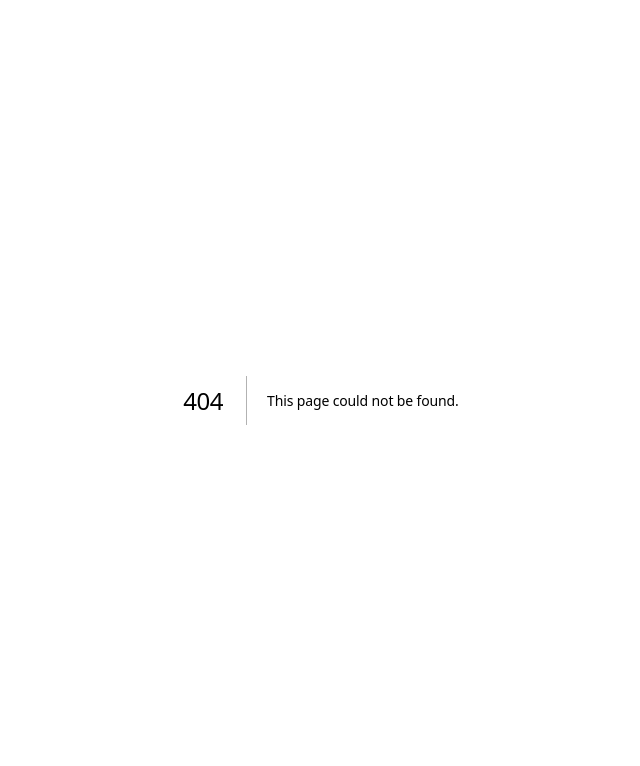
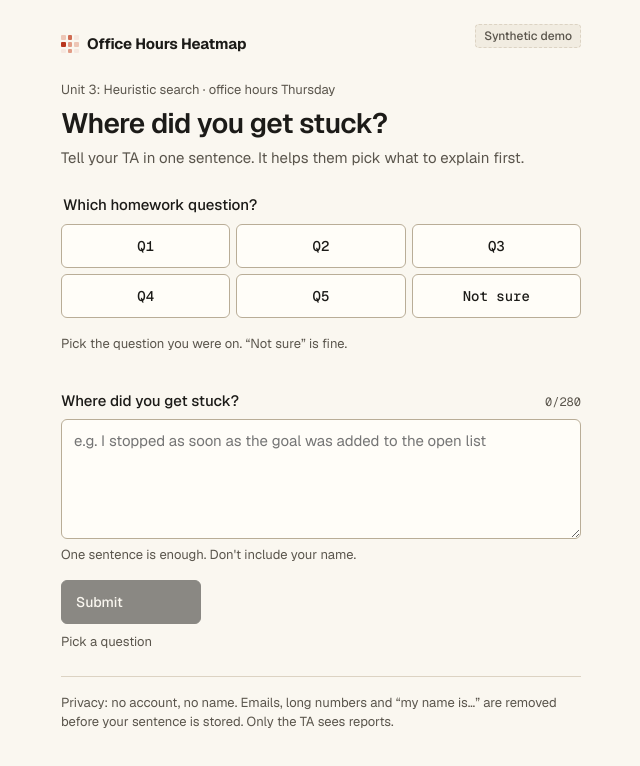
Before and after one commit to RealCloudyPanda/SLAY-HACKS, a Next.js app: page /submit in a window 1280 px wide. Before the commit this address had no page. Shown: the top 766 px of the page, without its empty margins (319-959 px from the left). Built offline with nearby package versions, Linux system fonts and the light colour scheme.

Commit message:
feat: build student submit page

```diff
--- /dev/null
+++ b/src/app/submit/page.tsx
@@ -0,0 +1,26 @@
+import { SubmitForm } from "@/components/SubmitForm";
+import { Wordmark } from "@/components/Wordmark";
+import { UNIT_NAME } from "@/domain/questions";
+
+export const metadata = { title: "Where did you get stuck? · Office Hours Heatmap" };
+
+export default function SubmitPage() {
+  return (
+    <main className="submit-wrap">
+      <div className="spread">
+        <Wordmark />
+        <span className="tag tag-synthetic">Synthetic demo</span>
+      </div>
+      <div className="stack" style={{ gap: 8 }}>
+        <p className="small muted">{UNIT_NAME} · office hours Thursday</p>
+        <h1 style={{ fontSize: 28 }}>Where did you get stuck?</h1>
+        <p className="muted">Tell your TA in one sentence. It helps them pick what to explain first.</p>
+      </div>
+      <SubmitForm />
+      <p className="small muted rule-top" style={{ paddingTop: 16 }}>
+        Privacy: no account, no name. Emails, long numbers and &ldquo;my name is…&rdquo; are removed before your sentence is
+        stored. Only the TA sees reports.
+      </p>
+    </main>
+  );
+}
--- /dev/null
+++ b/src/components/SubmitForm.tsx
@@ -0,0 +1,119 @@
+"use client";
+
+import { useMutation } from "@tanstack/react-query";
+import { useId, useRef, useState } from "react";
+import { QUESTIONS } from "@/domain/questions";
+import type { QuestionId } from "@/domain/types";
+import { useTRPC } from "@/trpc/client";
+
+const MIN = 10;
+const MAX = 280;
+
+export function SubmitForm() {
+  const trpc = useTRPC();
+  const [questionId, setQuestionId] = useState<QuestionId | null>(null);
+  const [text, setText] = useState("");
+  const [done, setDone] = useState(false);
+  const textId = useId();
+  const hintId = useId();
+  const ref = useRef<HTMLTextAreaElement>(null);
+  const submit = useMutation(trpc.report.submit.mutationOptions({ onSuccess: () => setDone(true) }));
+
+  const len = text.trim().length;
+  const valid = !!questionId && len >= MIN && len <= MAX;
+  const prompt = QUESTIONS.find((q) => q.id === questionId)?.prompt;
+
+  if (done) {
+    return (
+      <div className="success" role="status">
+        <h2>Thanks. Your TA will see it before office hours.</h2>
+        <p className="small muted">
+          Your sentence was stored without your name. You won&apos;t see how it was grouped; that&apos;s for the TA to decide
+          what to explain.
+        </p>
+        <div>
+          <button
+            className="btn"
+            onClick={() => {
+              setDone(false);
+              setText("");
+              setQuestionId(null);
+              submit.reset();
+            }}
+          >
+            Submit another
+          </button>
+        </div>
+      </div>
+    );
+  }
+
+  return (
+    <form
+      className="stack"
+      onSubmit={(e) => {
+        e.preventDefault();
+        if (valid && questionId) submit.mutate({ questionId, text });
+      }}
+    >
+      <fieldset style={{ border: 0, padding: 0, margin: 0 }} className="stack">
+        <legend style={{ fontWeight: 500, marginBottom: 8 }}>Which homework question?</legend>
+        <div className="qpick">
+          {QUESTIONS.map((q) => (
+            <label key={q.id}>
+              <input
+                type="radio"
+                name="question"
+                value={q.id}
+                checked={questionId === q.id}
+                onChange={() => {
+                  setQuestionId(q.id);
+                  ref.current?.focus();
+                }}
+              />
+              {q.short}
+            </label>
+          ))}
+        </div>
+        <p className="qprompt" aria-live="polite">
+          {prompt ?? "Pick the question you were on. “Not sure” is fine."}
+        </p>
+      </fieldset>
+
+      <div className="field">
+        <div className="spread">
+          <label htmlFor={textId}>Where did you get stuck?</label>
+          <span className={`counter ${len > MAX ? "over" : ""}`} aria-live="polite">
+            {len}/{MAX}
+          </span>
+        </div>
+        <textarea
+          id={textId}
+          ref={ref}
+          className="textarea"
+          value={text}
+          maxLength={MAX + 40}
+          aria-describedby={hintId}
+          placeholder="e.g. I stopped as soon as the goal was added to the open list"
+          onChange={(e) => setText(e.target.value)}
+        />
+        <p id={hintId} className="hint">
+          One sentence is enough. Don&apos;t include your name.
+        </p>
+      </div>
+
+      {submit.error ? <p className="error-text">Couldn&apos;t send that: {submit.error.message}. Try again.</p> : null}
+
+      <div>
+        <button className="btn btn-primary" type="submit" disabled={!valid || submit.isPending} style={{ minHeight: 44, minWidth: 140 }}>
+          {submit.isPending ? "Sending…" : "Submit"}
+        </button>
+        {!valid ? (
+          <p className="hint" style={{ marginTop: 8 }}>
+            {!questionId ? "Pick a question" : len < MIN ? `Write at least ${MIN} characters` : `Keep it under ${MAX} characters`}
+          </p>
+        ) : null}
+      </div>
+    </form>
+  );
+}
```
